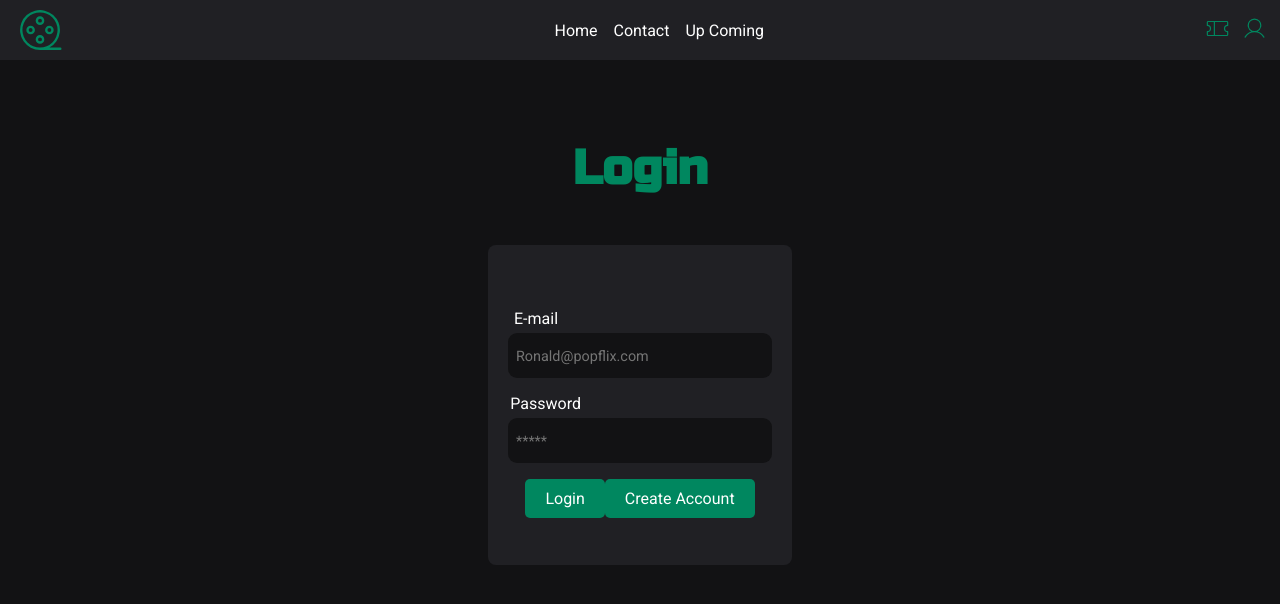
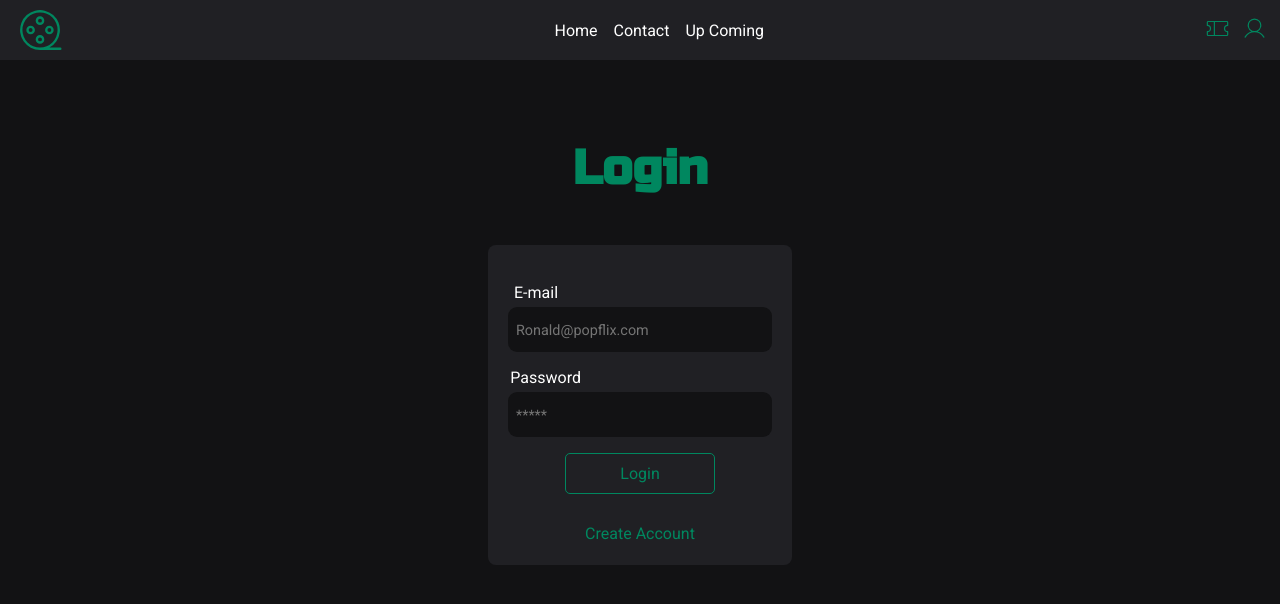
Before and after one commit to Deziderioo/CINEMA-PROJECT, a React (Vite) app: page /login in a window 1280 px wide. Shown: the top 604 px of the page. Built offline with nearby package versions, Linux system fonts and the light colour scheme.

Commit message:
Style in buttons and pages

```diff
--- a/src/Login.jsx
+++ b/src/Login.jsx
@@ -65,8 +65,8 @@ export function Login() {
         </div>
         <div className={style.buttonlogin}>
           <button type="submit">Login</button>
-          <button type="button" onClick={handleCreateAccount}>Create Account</button>
         </div>
+          <button className={style.buttonCreate} type="button" onClick={handleCreateAccount}>Create Account</button>
       </form>
     </div>
   );
--- a/src/Login.module.css
+++ b/src/Login.module.css
@@ -19,6 +19,7 @@
     width: 19rem;
     height: 20rem;
     border-radius: 8px;
+    max-height: 20rem;
   }
 
   .card input {
@@ -36,14 +37,9 @@
     padding-top: 1rem;
   }
 
-  input:focus {
-    border-color: var(--green-300);
-  }
 
-  input {
-    padding-left: 8px;
-    color: var(--white);
-  }
+
+
 
   .wrapInp input::placeholder, .wrapInpPass input::placeholder {
     font-size: 0.9rem;
@@ -61,21 +57,44 @@
     padding-right: 11.8rem;
   }
 
+  .buttonlogin {
+    display: flex;
+    gap: 10px;
+  }
  .buttonlogin button{
-    align-items: center;
-    padding: 10px 20px;
-    background-color: var(--green-500);
-    color: white;
-    border: none;
+    width: 150px;
+    padding: 10px;
+    background: none;
+    color: var(--green-500);
+    border: 1px solid var(--green-500);
     cursor: pointer;
     margin-top: 1rem;
     border-radius: 5px;
-    gap: 5px;
+
+    transition: all 0.2s;
   }
 
-  button:hover {
-    background-color: var(--green-700);
+  .buttonlogin button:hover{
+    cursor: pointer;
+    background: var(--green-300);
+    color: var(--white);
   }
+
+  .buttonCreate{
+    background: none;
+    border: none;
+    margin-top: 30px;
+    color: var(--green-500);
+
+    transition: all 0.2s;
+  }
+
+  .buttonCreate:hover{
+    cursor: pointer;
+    color: var(--green-300);
+  }
+
+
 
   .redirectButton {
     background: none;
--- a/src/NewAccount.jsx
+++ b/src/NewAccount.jsx
@@ -65,7 +65,7 @@ export function NewAccount() {
             onChange={(e) => setPassword(e.target.value)}
           />
         </div>
-        <div className={style.buttonclogin}>
+        <div className={style.buttonCad}>
           <button type="submit">Create Account</button>
         </div>
       </form>
--- a/src/NewAccount.module.css
+++ b/src/NewAccount.module.css
@@ -18,7 +18,7 @@
   margin: auto;
   background: var(--gray-800);
   width: 19rem ;
-  height: 20rem;
+  height: 21rem;
   border-radius: 8px;
 }
 
@@ -66,18 +66,23 @@ input{
   padding-right: 11.8rem;
 }
 
-.buttonclogin button{
+.buttonCad button{
   align-items: center;
   padding: 10px 20px;
-  background-color: var(--green-500);
-  color: white;
-  border: none;
+  background: none;
+  color: var(--green-500);
+  border: 1px solid var(--green-500);
   cursor: pointer;
   margin-top: 1rem;
-  border-radius: 5px;
-  gap: 5px;
+  border-radius: 8px;
+  margin-bottom: 20px;
+
+  transition: all 0.2s;
+
 }
 
-button:hover {
-  background-color: var(--green-700);
+.buttonCad button:hover{
+  cursor: pointer;
+  background: var(--green-300);
+  color: var(--white);
 }
```
